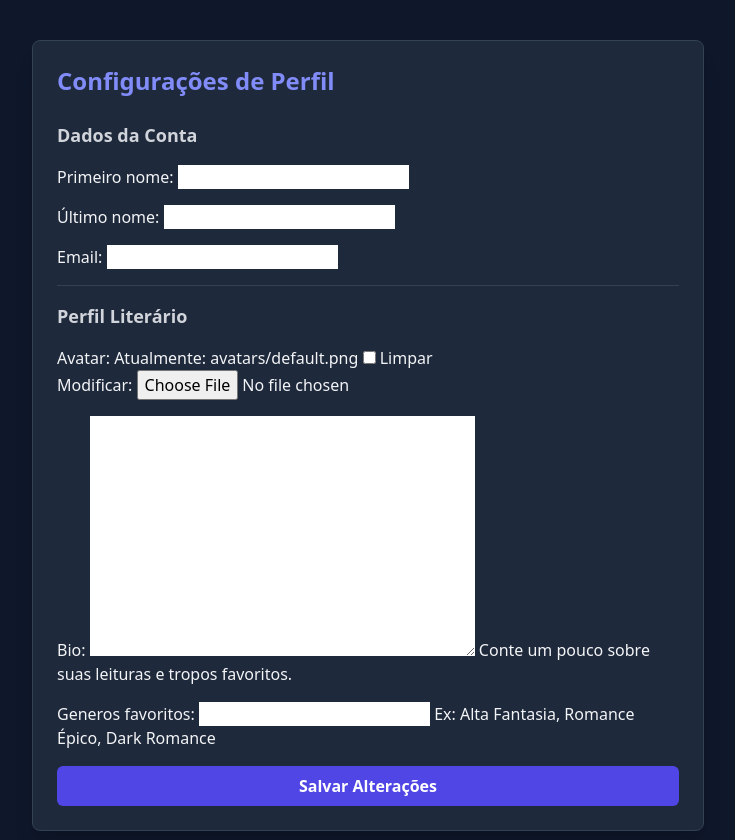
After one commit to AnaGuimaraes0/starlit-chapters, a Django app: page /conta/configuracoes/ in a window 1280 px wide. The commit adds this page. Shown: the whole page, without its empty margins (272-1007 px from the left). Run offline with Django 5.2, Linux system fonts and the light colour scheme; a user stored in the database is signed in; data comes from the database, SQL or seed files in the repository; both versions use the stored data as it was after the commit; some libraries are stand-ins or nearby versions.

Commit message:
Add perfil e configurações

```diff
--- a/starlit_project/settings.py
+++ b/starlit_project/settings.py
@@ -125,3 +125,6 @@ STATICFILES_DIRS = [
 ]
 
 STATIC_ROOT = BASE_DIR / "staticfiles"
+
+MEDIA_URL = '/media/'
+MEDIA_ROOT = os.path.join(BASE_DIR, 'media')
--- a/usuarios/forms.py
+++ b/usuarios/forms.py
@@ -1,6 +1,7 @@
 from django import forms
 from django.contrib.auth.models import User
 from django.contrib.auth.forms import UserCreationForm, AuthenticationForm
+from .models import Perfil
 
 class RegistroUsuarioForm(UserCreationForm):
     email = forms.EmailField(
@@ -22,3 +23,18 @@ class LoginUsuarioForm(AuthenticationForm):
         super().__init__(*args, **kwargs)
         for field in self.fields.values():
             field.widget.attrs['class'] = 'mt-1 block w-full rounded-md border-gray-300 shadow-sm focus:border-indigo-500 focus:ring-indigo-500 sm:text-sm py-2 px-3 border'
+
+# Form para alterar dados nativos do User (Nome, E-mail)
+class UserUpdateForm(forms.ModelForm):
+    email = forms.EmailField(required=True)
+
+    class Meta:
+        model = User
+        fields = ['first_name', 'last_name', 'email']
+
+
+# Form para alterar dados do Perfil (Bio, Avatar, Preferências)
+class PerfilUpdateForm(forms.ModelForm):
+    class Meta:
+        model = Perfil
+        fields = ['avatar', 'bio', 'generos_favoritos']
--- a/usuarios/models.py
+++ b/usuarios/models.py
@@ -1,5 +1,7 @@
 from django.db import models
 from django.contrib.auth.models import User
+from django.db.models.signals import post_save
+from django.dispatch import receiver
 
 # =================================================================
 # 1. PERFIL DO USUÁRIO (Extensão para o lado social)
@@ -29,3 +31,34 @@ class Profile(models.Model):
 
     def __str__(self):
         return f"Perfil de {self.user.username}"
+
+# =================================================================
+# MODELO DE PERFIL (Extensão do Usuário)
+# =================================================================
+class Perfil(models.Model):
+    # Relacionamento 1 para 1: Cada User tem exatamente 1 Perfil
+    user = models.OneToOneField(User, on_delete=models.CASCADE, related_name='perfil')
+
+    # Foto de perfil (Avatar)
+    avatar = models.ImageField(upload_to='avatars/', default='avatars/default.png', blank=True, null=True)
+
+    # Biografia literária
+    bio = models.TextField(max_length=500, blank=True, help_text="Conte um pouco sobre suas leituras e tropos favoritos.")
+
+    # Preferências de leitura (opcional para personalizações futuras)
+    generos_favoritos = models.CharField(max_length=200, blank=True, help_text="Ex: Alta Fantasia, Romance Épico, Dark Romance")
+
+    def __str__(self):
+        return f"Perfil de {self.user.username}"
+
+
+# =================================================================
+# SIGNALS (Gatilhos Automáticos)
+# =================================================================
+# Quando um User for salvo, este receptor dispara automaticamente
+@receiver(post_save, sender=User)
+def criar_ou_atualizar_perfil_usuario(sender, instance, created, **kwargs):
+    if created:
+        Perfil.objects.create(user=instance)
+    # Garante que o perfil seja salvo sempre que o usuário for atualizado
+    instance.perfil.save()
--- /dev/null
+++ b/usuarios/templates/usuarios/configuracoes.html
@@ -0,0 +1,30 @@
+<!DOCTYPE html>
+<html lang="pt-br">
+<head>
+    <meta charset="UTF-8">
+    <title>Configurações de Conta - Starlit Chapters</title>
+    <script src="https://cdn.tailwindcss.com"></script>
+</head>
+<body class="bg-slate-900 text-gray-100 min-h-screen">
+    <div class="container mx-auto mt-10 p-6 max-w-2xl bg-slate-800 rounded-lg shadow-xl border border-slate-700">
+        <h2 class="text-2xl font-bold mb-6 text-indigo-400">Configurações de Perfil</h2>
+
+        <!-- O enctype="multipart/form-data" é OBRIGATÓRIO para envio de fotos/arquivos -->
+        <form method="POST" enctype="multipart/form-data" class="space-y-4">
+            {% csrf_token %}
+
+            <h3 class="text-lg font-semibold text-gray-300">Dados da Conta</h3>
+            {{ u_form.as_p }}
+
+            <hr class="border-slate-700 my-4">
+
+            <h3 class="text-lg font-semibold text-gray-300">Perfil Literário</h3>
+            {{ p_form.as_p }}
+
+            <button type="submit" class="w-full mt-6 bg-indigo-600 hover:bg-indigo-700 text-white font-semibold py-2 px-4 rounded-md transition">
+                Salvar Alterações
+            </button>
+        </form>
+    </div>
+</body>
+</html>
--- a/usuarios/urls.py
+++ b/usuarios/urls.py
@@ -1,9 +1,11 @@
 from django.urls import path
-from .views import cadastro, login_usuario, logout_usuario
+from .views import cadastro, login_usuario, logout_usuario, perfil_usuario, configuracoes
 
 urlpatterns = [
     # As rotas apontam diretamente para as suas funções customizadas
     path('cadastro/', cadastro, name='cadastro'),
     path('login/', login_usuario, name='login'),
     path('logout/', logout_usuario, name='logout'),
+    path('configuracoes/', configuracoes, name='configuracoes'),
+    path('usuario/<str:username>/', perfil_usuario, name='perfil_usuario'),
 ]
--- a/usuarios/views.py
+++ b/usuarios/views.py
@@ -1,9 +1,9 @@
-from django.shortcuts import render, redirect
+from django.shortcuts import render, redirect, get_object_or_404
 from django.contrib.auth import login, authenticate, logout
+from django.contrib.auth.models import User
+from django.contrib.auth.decorators import login_required
 from django.contrib import messages
-
-# Importamos os formulários que criamos
-from .forms import RegistroUsuarioForm, LoginUsuarioForm
+from .forms import RegistroUsuarioForm, LoginUsuarioForm,  UserUpdateForm, PerfilUpdateForm
 
 # =================================================================
 # VIEW DE CADASTRO
@@ -67,3 +67,41 @@ def logout_usuario(request):
     logout(request)
     # Redireciona para a tela de login após sair
     return redirect('login')
+
+def perfil_usuario(request, username):
+    # Busca a usuária pelo username na URL; se não existir, retorna erro 404
+    usuario_perfil = get_object_or_404(User, username=username)
+
+    contexto = {
+        'usuario_perfil': usuario_perfil,
+        'perfil': usuario_perfil.perfil,
+    }
+    return render(request, 'usuarios/perfil.html', contexto)
+
+
+# =================================================================
+# 2. CONFIGURAÇÕES / PERFIL (Privado)
+# =================================================================
+@login_required(login_url='login')
+def configuracoes(request):
+    if request.method == 'POST':
+        # Instanciamos os dois formulários com os dados enviados no POST
+        u_form = UserUpdateForm(request.POST, instance=request.user)
+        # request.FILES é OBRIGATÓRIO quando enviamos arquivos (como imagens de avatar)
+        p_form = PerfilUpdateForm(request.POST, request.FILES, instance=request.user.perfil)
+
+        if u_form.is_valid() and p_form.is_valid():
+            u_form.save()
+            p_form.save()
+            messages.success(request, "Seu perfil foi atualizado com sucesso!")
+            return redirect('configuracoes')
+    else:
+        # Carrega os formulários preenchidos com os dados atuais do usuário
+        u_form = UserUpdateForm(instance=request.user)
+        p_form = PerfilUpdateForm(instance=request.user.perfil)
+
+    contexto = {
+        'u_form': u_form,
+        'p_form': p_form,
+    }
+    return render(request, 'usuarios/configuracoes.html', contexto)
```
Also changed, not shown: pages/views.py (+16 -1 lines), usuarios/templates/usuarios/cadastro.html (+8 -0 lines), usuarios/templates/usuarios/login.html (+9 -1 lines), usuarios/templates/usuarios/perfil.html (added, +34 -0 lines), db.sqlite3, usuarios/migrations/0002_perfil.py (added).
